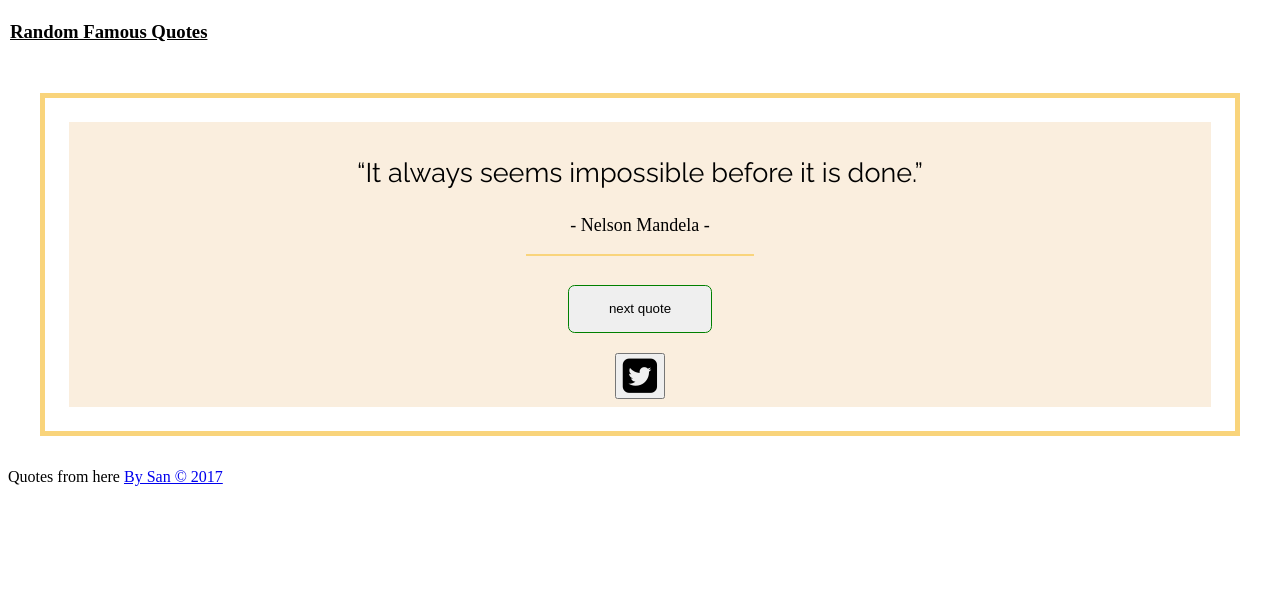
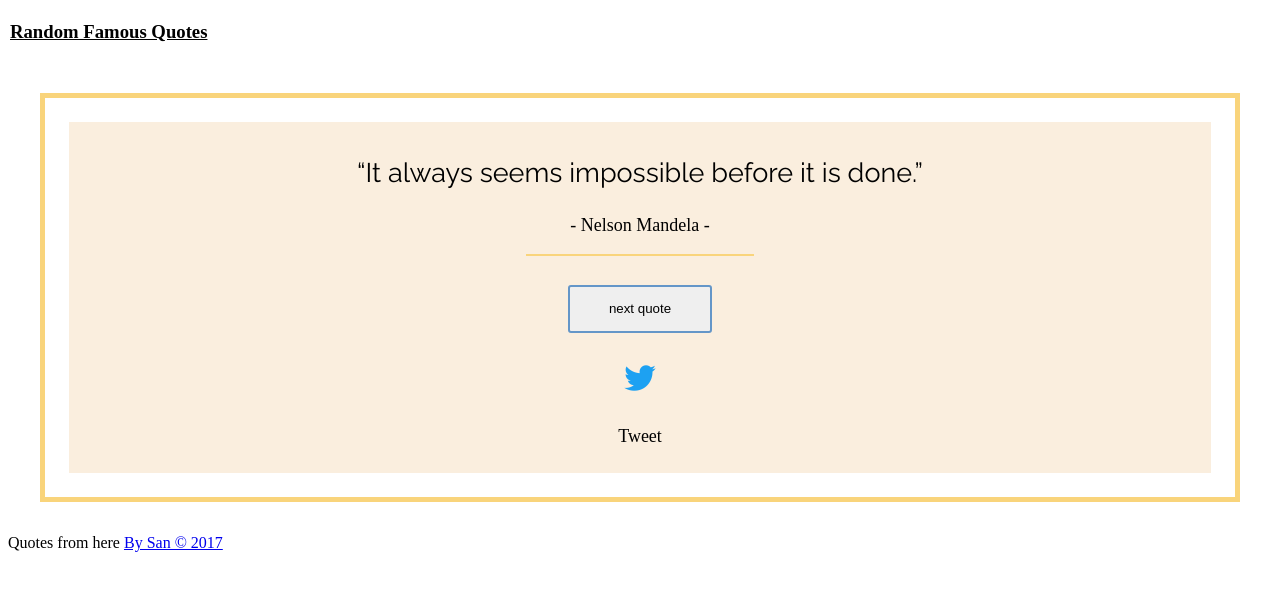
Before and after one commit to san00/RandomQuote-machine, a plain HTML site: page index.html in a window 1280 px wide. Drawn offline with nearby package versions, Linux system fonts and the light colour scheme.

Commit message:
Replace button with icon
Used twitter png

```diff
--- a/index.html
+++ b/index.html
@@ -5,7 +5,7 @@
   <meta charset="utf-8">
   <meta name="viewport" content="width=device-width, initial-scale=1.0">
   <title>Random Quotes</title>
-  <link rel="stylesheet" href="style.css">
+  <link rel="stylesheet" href="src/css/style.css">
   <script src="https://cdnjs.cloudflare.com/ajax/libs/jquery/3.1.0/jquery.min.js" charset="utf-8"></script>
   <link rel="stylesheet" href="https://cdnjs.cloudflare.com/ajax/libs/font-awesome/4.6.3/css/font-awesome.min.css">
   <link href="https://fonts.googleapis.com/css?family=Raleway" rel="stylesheet">
@@ -22,9 +22,10 @@
       <p id="quote-author"></p>
       <hr>
       <button id="quotes-button">next quote</button>
-      <footer><button id="tweet-button">
-            <i class="fa fa-twitter-square fa-3x" aria-hidden="true"></i>
-          </button></footer>
+      <footer>
+        <img src="src/images/Twitter_Logo_Blue.png" height="50px" width="50px" alt="twitter icon" id="tweet-button">
+        <p>Tweet</p>
+        </footer>
     </div>
   </section>
 
@@ -33,7 +34,7 @@
     </p>
   </footer>
 
-  <script src="quotes.js" charset="utf-8"></script>
+  <script src="src/js/quotes.js" charset="utf-8"></script>
 </body>
 
 </html>
```
